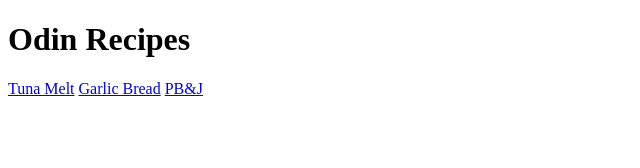
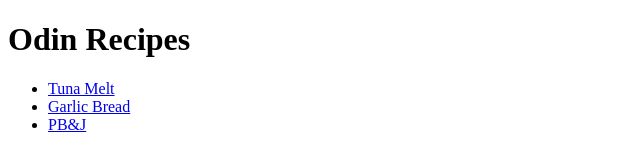
Before and after one commit to tofusause/odin-recipes, a plain HTML site: page index.html in a window 1280 px wide. Shown: the whole page, without its empty margins (0-640 px from the left). Drawn offline with Linux system fonts and the light colour scheme.

Commit message:
Made recipie links into a list

```diff
--- a/index.html
+++ b/index.html
@@ -7,8 +7,11 @@
 
 <body>
     <h1>Odin Recipes</h1>
-    <a href="recipes/tuna-melt.html">Tuna Melt</a>
-    <a href="recipes/garlic-bread.html">Garlic Bread</a>
-    <a href="recipes/PBandJ.html">PB&J</a>
+    <ul>
+        <li><a href="recipes/tuna-melt.html">Tuna Melt</a></li>
+        <li><a href="recipes/garlic-bread.html">Garlic Bread</a></li>
+        <li><a href="recipes/PBandJ.html">PB&J</a></li>
+    </ul>
+
 </body>
 </html>
```
